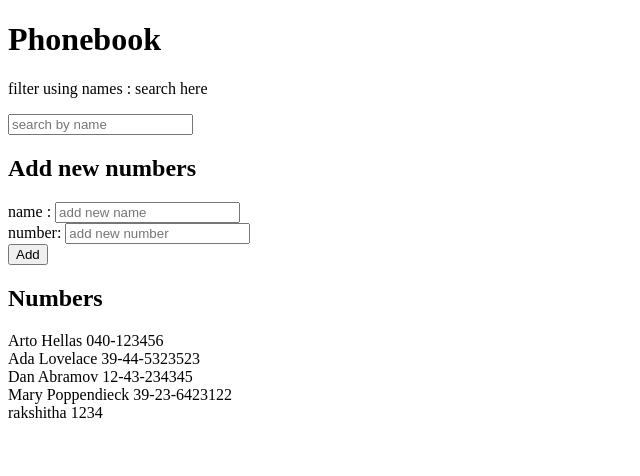
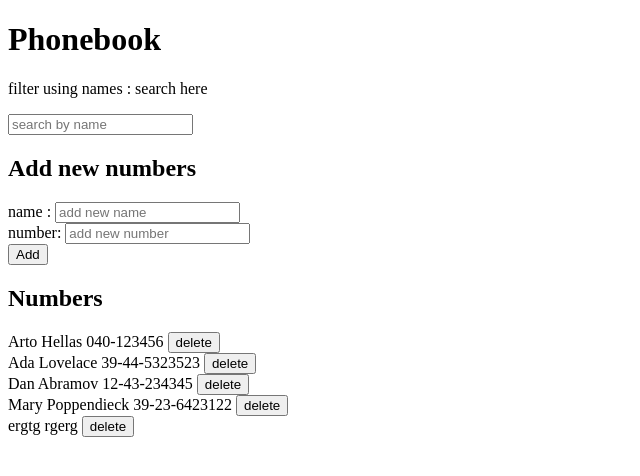
Before and after one commit to rakshithapatel08/fs-open-exercises, a React (Vite) app in the folder part2/Phonebook/: page / in a window 1280 px wide. Shown: the top 476 px of the page, without its empty margins (0-640 px from the left). Built offline with nearby package versions, Linux system fonts and the light colour scheme; data requests are answered from the project's data file.

Commit message:
exercise 2.14

```diff
--- a/part2/Phonebook/db.json
+++ b/part2/Phonebook/db.json
@@ -21,9 +21,9 @@
       "id": "4"
     },
     {
-      "id": "4eae",
-      "name": "rakshitha",
-      "number": "1234"
+      "id": "2299",
+      "name": "ergtg",
+      "number": "rgerg"
     }
   ]
 }
--- a/part2/Phonebook/src/components/Display.jsx
+++ b/part2/Phonebook/src/components/Display.jsx
@@ -1,10 +1,20 @@
+import axios from "axios"
 const Display = ({filteredArray}) => {
+
+  const removePerson = (id,name)=>{
+    console.log(id)
+    const confirmation = window.confirm(`delete ${name}?`)
+    if(confirmation){
+      axios.delete(`http://localhost:3001/persons/${id}`)
+      .then(res=>console.log(`${res.data.name} was deleted`))
+    }
+  }
   return (
     <>
       {filteredArray.map((person) => {
         return (
           <div key={person.id}>
-            {person.name} {person.number}
+            {person.name} {person.number} <button onClick={()=>removePerson(person.id,person.name)}>delete</button>
             <br />
           </div>
         )
```
